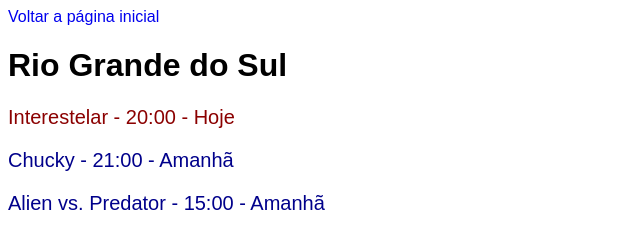
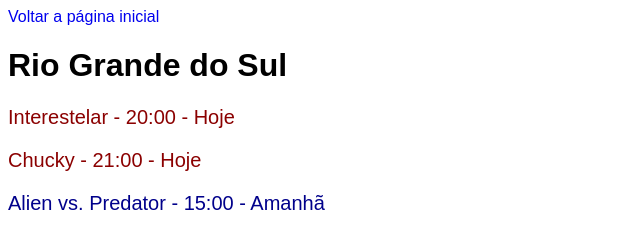
Before and after one commit to MatheusBrizza/projeto-cinema, a plain HTML site: page estados/porto-alegre.html in a window 1280 px wide. Shown: the whole page, without its empty margins (0-640 px from the left). Drawn offline with Linux system fonts and the light colour scheme.

Commit message:
Corrigido erro de chucky ser estreia de hoje para porto alegre

```diff
--- a/estados/porto-alegre.html
+++ b/estados/porto-alegre.html
@@ -20,9 +20,9 @@
     <div class="nome-filmes">
         <div id="filmes-hoje">
             <p>Interestelar - 20:00 - Hoje</p>
+            <p>Chucky - 21:00 - Hoje</p>
         </div>
         <div id="filmes-amanha">
-            <p>Chucky - 21:00 - Amanhã</p>
             <p>Alien vs. Predator - 15:00 - Amanhã</p>
         </div>
     </div>
```
Also changed, not shown: 1 other file.
